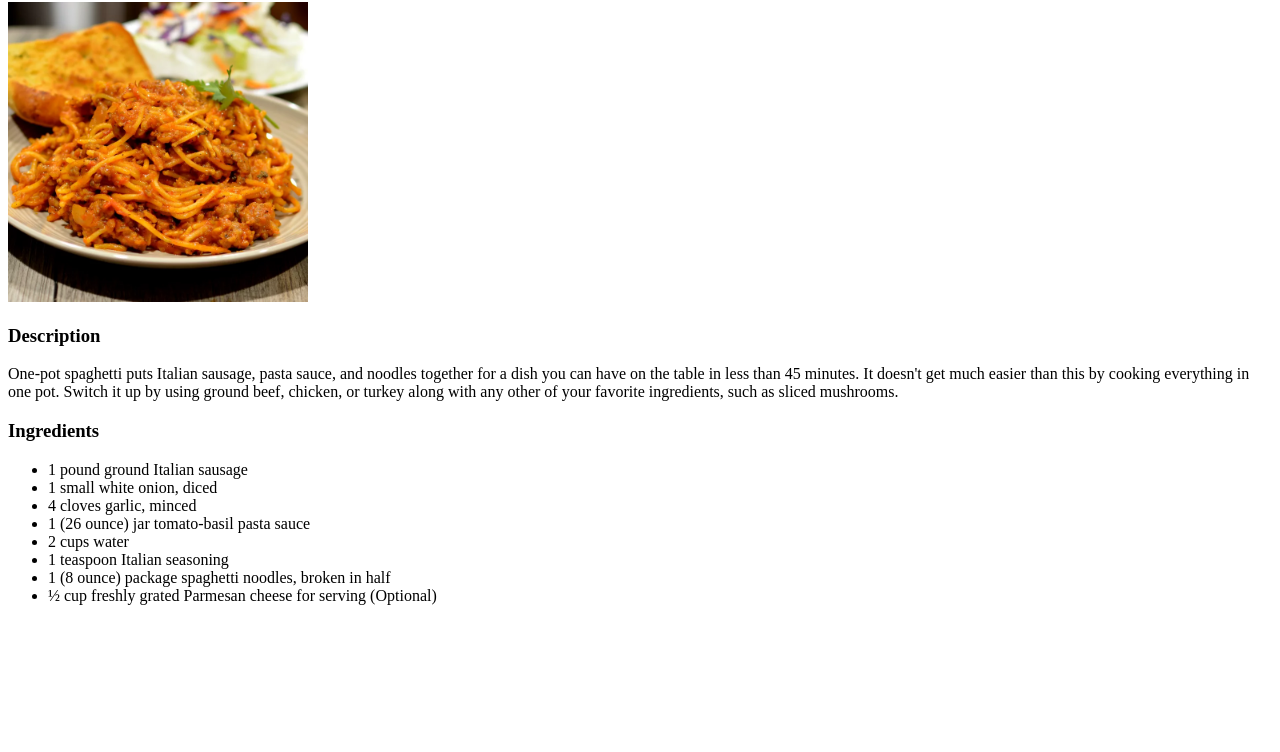
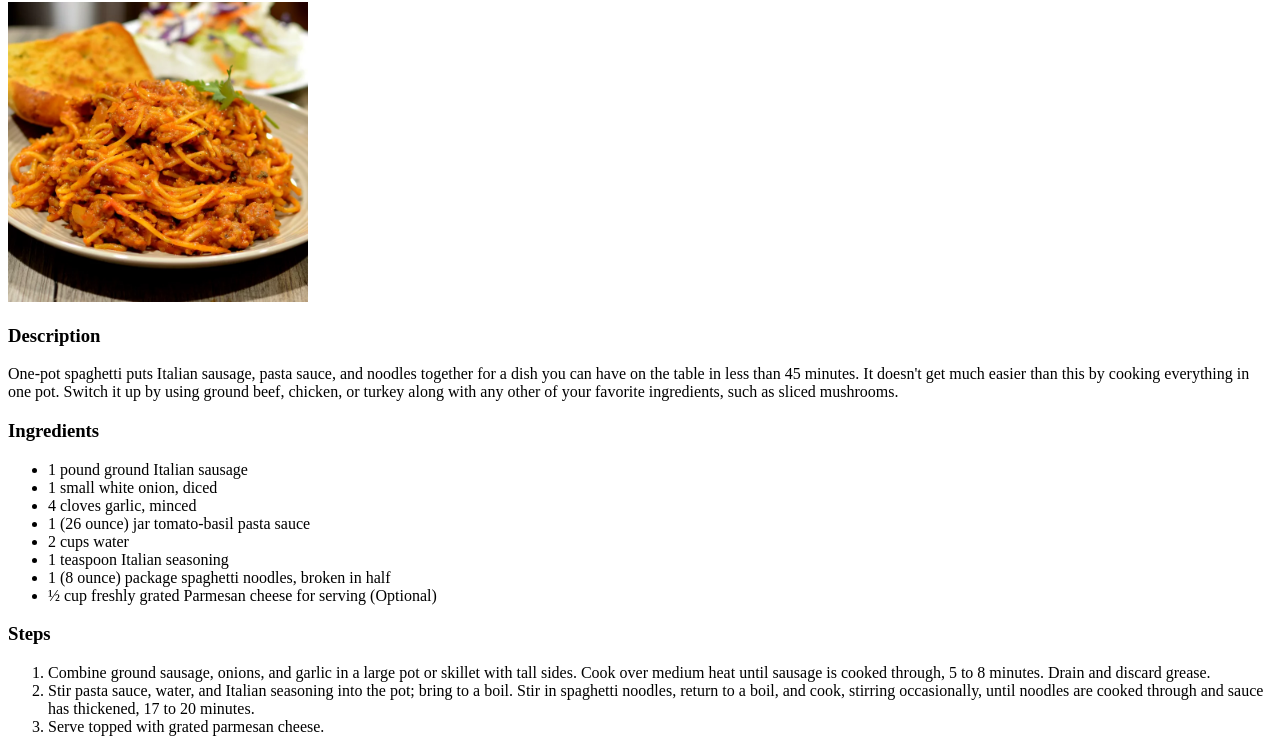
Before and after one commit to Ashley-Wilson1/odin-recipes, a plain HTML site: page recipes/spaghetti.html in a window 1280 px wide. Shown: the part 78-830 px from the top of the page. Before the commit the page ends 800 px from the top, so only its background shows below. Drawn offline with Linux system fonts and the light colour scheme.

Commit message:
Add list for steps of spaghetti
Added a list of steps for spaghetti using
an ordered list so the steps are in order and
numbered

```diff
--- a/recipes/spaghetti.html
+++ b/recipes/spaghetti.html
@@ -25,5 +25,17 @@
         <li>1 (8 ounce) package spaghetti noodles, broken in half</li>
         <li>½ cup freshly grated Parmesan cheese for serving (Optional)</li>
     </ul>
+
+    <h3>Steps</h3>
+    <ol>
+        <li>Combine ground sausage, onions,
+            and garlic in a large pot or skillet with
+            tall sides. Cook over medium heat until sausage is
+            cooked through, 5 to 8 minutes. Drain and discard grease.</li>
+        <li>Stir pasta sauce, water, and Italian seasoning into the pot; bring to a boil.
+             Stir in spaghetti noodles, return to a boil, and cook, stirring occasionally, until noodles
+              are cooked through and sauce has thickened, 17 to 20 minutes.</li>
+        <li>Serve topped with grated parmesan cheese.</li>
+    </ol>
 </body>
 </html>
```
